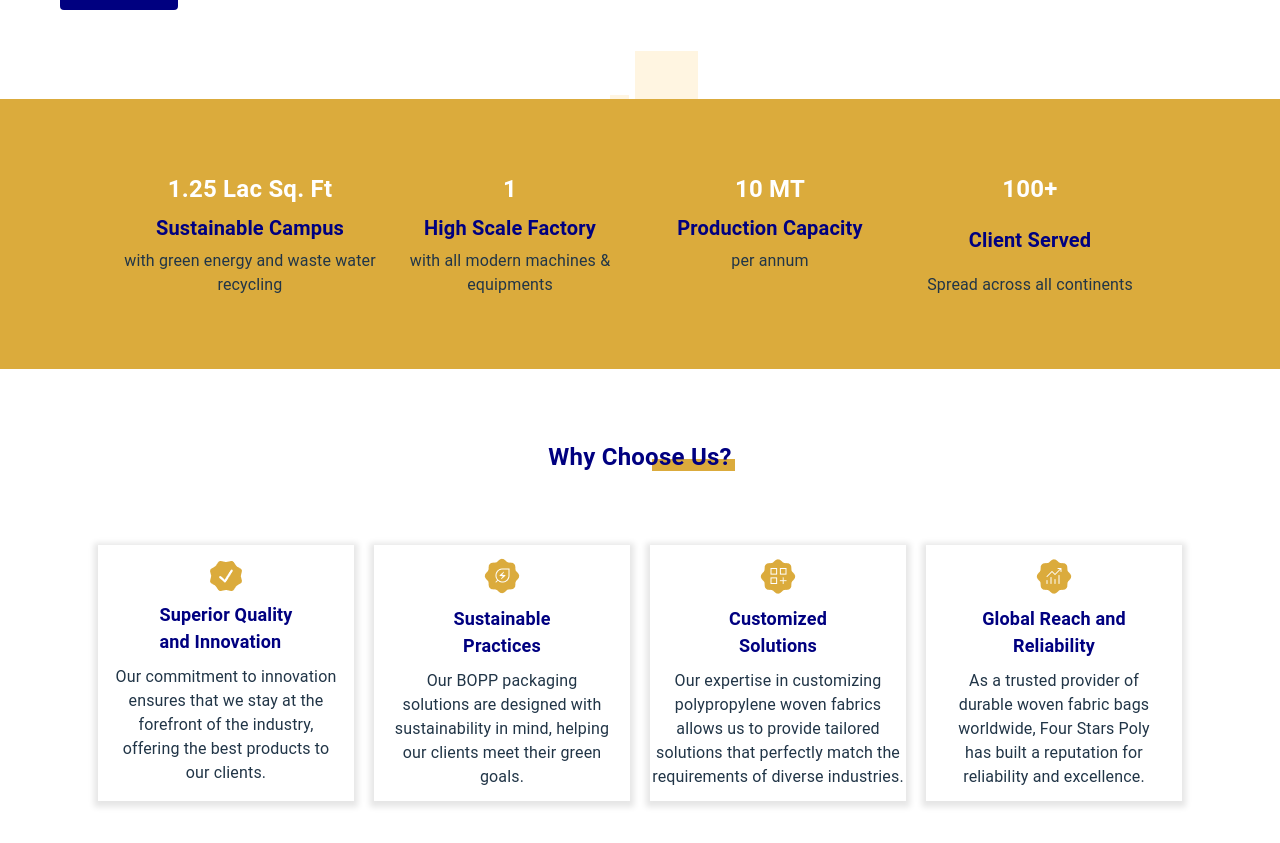
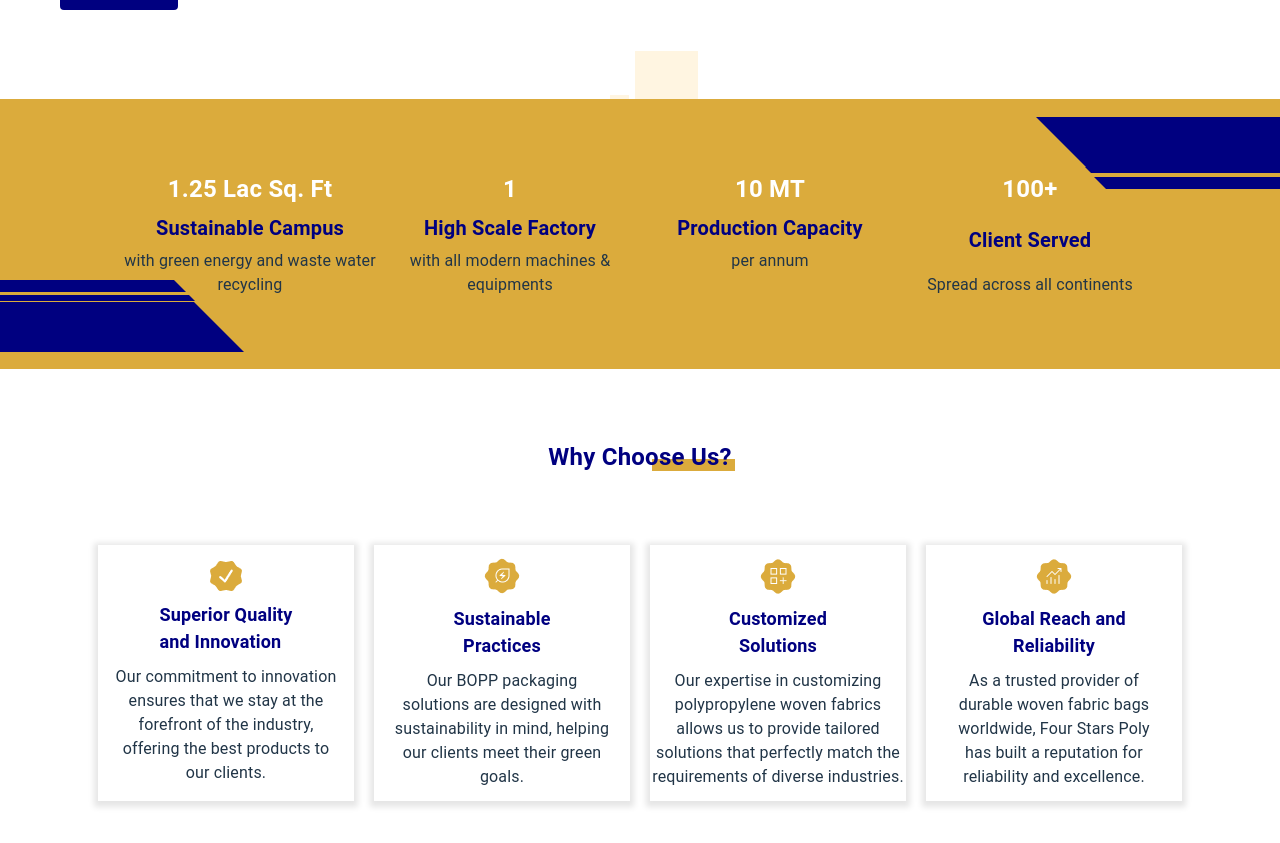
Before and after one commit to Prewery/Four-Stars-Poly, a React (Vite) app: page / in a window 1280 px wide. Shown: the part 1101-1944 px from the top of the page. Built offline with nearby package versions, Linux system fonts and the light colour scheme.

Commit message:
banner design done

```diff
--- a/src/components/HomeComponents/Banner.jsx
+++ b/src/components/HomeComponents/Banner.jsx
@@ -1,6 +1,8 @@
 import React from "react";
 import { Box, Typography } from "@mui/material";
 import { useMediaQuery } from "@mui/material";
+
+import design from "../../assets/Images/design.png";
 
 const Banner = ({ items, condition, style }) => {
   const isMobile = useMediaQuery("(max-width:600px");
@@ -16,8 +18,25 @@ const Banner = ({ items, condition, style }) => {
         justifyContent: "center",
         marginTop: isMobile & style ? "100px" : isMobile ? "450px" : "70px",
         padding: isMobile ? "30px 80px" : "",
+        position: "relative",
       }}
     >
+      {/* banner design */}
+      {!isMobile ? (
+        <>
+          {/* left side design */}
+          <div className="slanting1" />
+          <div className="slanting2" />
+          <div className="slanting3" />
+
+          {/* right side design */}
+          <div className="slanting4" />
+          <div className="slanting5" />
+          <div className="slanting6" />
+        </>
+      ) : null}
+
+      {/* main container */}
       <Box
         sx={{
           width: style ? "1200px" : isMobile ? "330px" : "1040px",
@@ -26,6 +45,7 @@ const Banner = ({ items, condition, style }) => {
           flexDirection: isMobile ? "column" : "row",
           gap: isMobile ? "20px" : "",
           alignItems: "center",
+          position: "relative",
         }}
       >
         {/* 1st container */}
--- a/src/index.css
+++ b/src/index.css
@@ -56,9 +56,6 @@ button:focus-visible {
   a:hover {
     color: #747bff;
   }
-  /* button {
-    background-color: #f9f9f9;
-  } */
 }
 
 .button {
@@ -77,3 +74,121 @@ button:focus-visible {
 .text-shadow {
   text-shadow: 0px 4px 0px black;
 }
+
+.slanting1 {
+  height: 50px;
+  width: 270px;
+  background-color: #000080;
+  position: absolute;
+  overflow: hidden;
+  margin-right: 83%;
+  margin-top: 14.5%;
+}
+
+.slanting1:after {
+  height: 100%;
+  width: 100%;
+  background-color: #dbab3c;
+  position: absolute;
+  content: "";
+  transform: rotate(45deg);
+  transform-origin: bottom right;
+}
+
+.slanting2 {
+  height: 6px;
+  width: 224px;
+  background-color: #000080;
+  position: absolute;
+  overflow: hidden;
+  margin-right: 87%;
+  margin-top: 10%;
+}
+
+.slanting2:after {
+  height: 100%;
+  width: 100%;
+  background-color: #dbab3c;
+  position: absolute;
+  content: "";
+  transform: rotate(45deg);
+  transform-origin: bottom right;
+}
+.slanting3 {
+  height: 12px;
+  width: 205px;
+  background-color: #000080;
+  position: absolute;
+  overflow: hidden;
+  margin-right: 87%;
+  margin-top: 8%;
+}
+
+.slanting3:after {
+  height: 100%;
+  width: 100%;
+  background-color: #dbab3c;
+  position: absolute;
+  content: "";
+  transform: rotate(45deg);
+  transform-origin: bottom right;
+}
+
+.slanting4 {
+  height: 50px;
+  width: 270px;
+  background-color: #000080;
+  position: absolute;
+  overflow: hidden;
+  margin-left: 83%;
+  margin-bottom: 14.5%;
+}
+
+.slanting4:after {
+  height: 100%;
+  width: 100%;
+  background-color: #dbab3c;
+  position: absolute;
+  content: "";
+  transform: rotate(45deg);
+  transform-origin: top left;
+}
+
+.slanting5 {
+  height: 6px;
+  width: 224px;
+  background-color: #000080;
+  position: absolute;
+  overflow: hidden;
+  margin-left: 87%;
+  margin-bottom: 10%;
+}
+
+.slanting5:after {
+  height: 100%;
+  width: 100%;
+  background-color: #dbab3c;
+  position: absolute;
+  content: "";
+  transform: rotate(45deg);
+  transform-origin: top left;
+}
+.slanting6 {
+  height: 12px;
+  width: 205px;
+  background-color: #000080;
+  position: absolute;
+  overflow: hidden;
+  margin-left: 87%;
+  margin-bottom: 8%;
+}
+
+.slanting6:after {
+  height: 100%;
+  width: 100%;
+  background-color: #dbab3c;
+  position: absolute;
+  content: "";
+  transform: rotate(45deg);
+  transform-origin: top left;
+}
```
Also changed, not shown: src/assets/Images/design.png (added).
